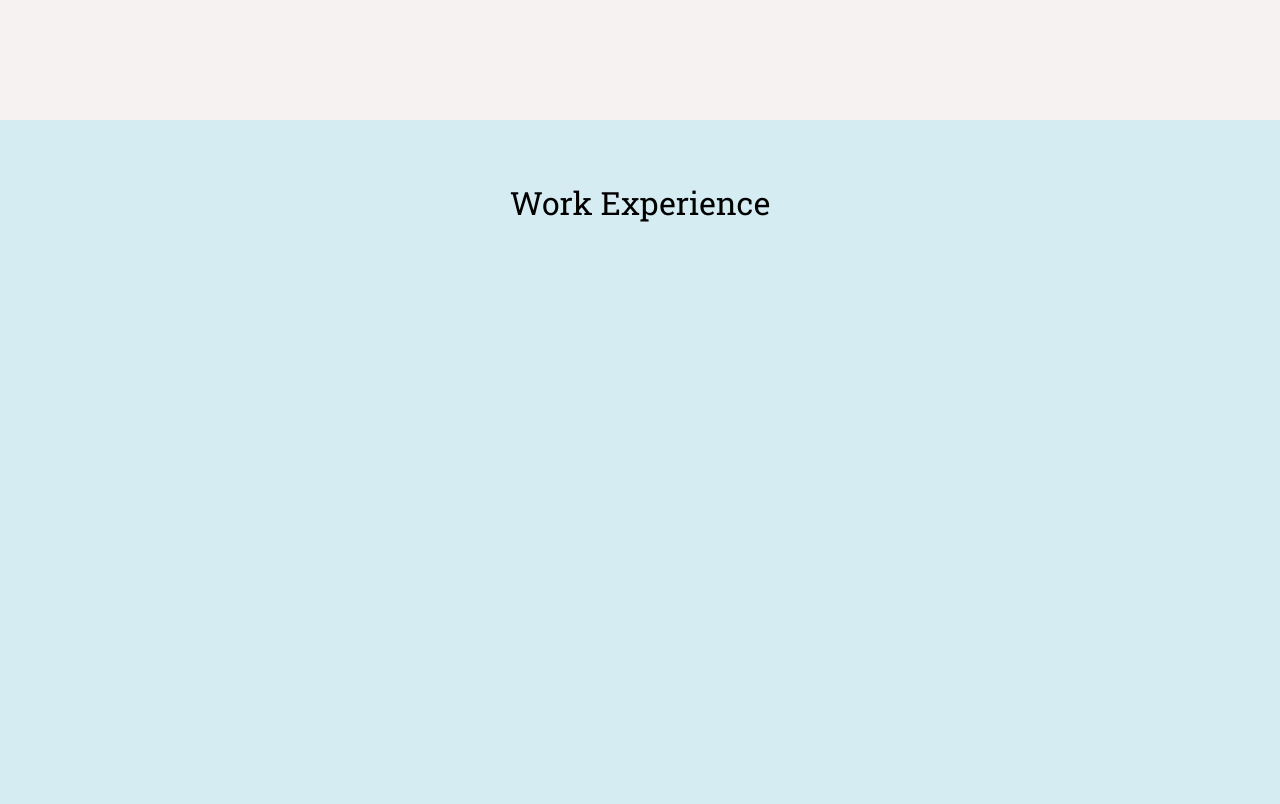
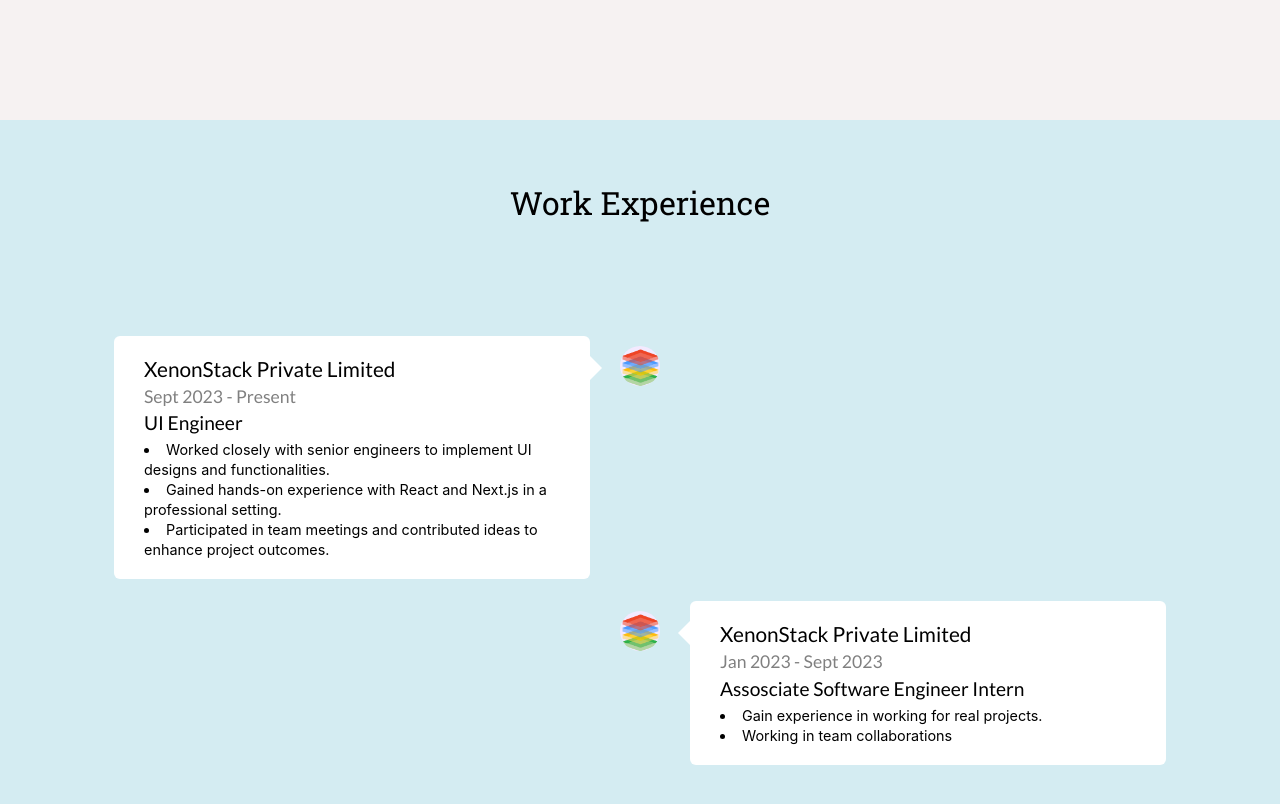
Before and after one commit to Bipul-Dubey/my_portfolio, a Next.js app: page / in a window 1280 px wide. Shown: the part 1480-2284 px from the top of the page. Built offline with nearby package versions, Linux system fonts and the light colour scheme; a web font is replaced by a local one.

Commit message:
work section completed

```diff
--- a/common/constant.js
+++ b/common/constant.js
@@ -132,3 +132,27 @@
     ],
   },
 ];
+
+export const WorkExperince = [
+  {
+    image: "/assets/xenonstack.png",
+    company_name: "XenonStack Private Limited",
+    duration: "Sept 2023 - Present",
+    role: "UI Engineer",
+    description: [
+      "Worked closely with senior engineers to implement UI designs and functionalities.",
+      "Gained hands-on experience with React and Next.js in a professional setting.",
+      "Participated in team meetings and contributed ideas to enhance project outcomes.",
+    ],
+  },
+  {
+    image: "/assets/xenonstack.png",
+    company_name: "XenonStack Private Limited",
+    duration: "Jan 2023 - Sept 2023",
+    role: "Assosciate Software Engineer Intern",
+    description: [
+      "Gain experience in working for real projects.",
+      "Working in team collaborations",
+    ],
+  },
+];
--- a/components/commonComponents.jsx
+++ b/components/commonComponents.jsx
@@ -70,7 +70,7 @@
         ? "1.2rem"
         : type == "p"
         ? "1.1rem"
-        : "",
+        : "0.9rem",
     padding: padding,
     color: color,
     textAlign: center ? "center" : "",
@@ -93,5 +93,6 @@
   display: "flex",
   paddingTop: "3.8rem",
   backgroundColor: bgcolor,
-  justifyContent: "center",
+  alignItems: "center",
+  flexDirection: "column",
 }));
--- a/components/main.jsx
+++ b/components/main.jsx
@@ -92,7 +92,7 @@
         </Title>
         <Title type="h1" color="#000" center fontType="2">
           Hi, I'm{" "}
-          <Title inline color="#060de5">
+          <Title inline color="#060de5" type="h1">
             Bipul Dubey
           </Title>
           .
--- a/components/works.jsx
+++ b/components/works.jsx
@@ -1,12 +1,125 @@
 import React from "react";
 import { StyledSectionContainer, Title } from "./commonComponents";
+import styled from "styled-components";
+import Image from "next/image";
+import { WorkExperince } from "@/common/constant";
+
+const StyledTimeLineContainer = styled("div")(({}) => ({
+  width: "90%",
+  position: "relative",
+  margin: "100px auto",
+  "@media (max-width: 768px)": {
+    margin: "50px auto",
+  },
+}));
+
+const StyledExperinceContainer = styled("div")(({ isLeft }) => ({
+  position: "relative",
+  width: "50%",
+  padding: "10px 50px",
+  left: isLeft ? "" : "50%",
+  margin: "2px 0px",
+  "@media (max-width: 768px)": {
+    width: "100%",
+    paddingLeft: "80px",
+    paddingRight: "25px",
+    left: 0,
+  },
+}));
+
+const StyledExperinceInfoContainer = styled("div")(({}) => ({
+  padding: "20px 30px",
+  backgroundColor: "white",
+  position: "relative",
+  borderRadius: "6px",
+  display: "flex",
+  flexDirection: "column",
+  gap: "0.3rem",
+}));
+
+const StyledImageContainer = styled("div")(({ src, isLeft }) => ({
+  position: "absolute",
+  height: "40px",
+  width: "40px",
+  borderRadius: "50%",
+  zIndex: "10",
+  right: isLeft ? "-20px" : "",
+  left: isLeft ? "" : "-20px",
+  top: "20px",
+  "@media (max-width: 768px)": {
+    left: 0,
+    right: 0,
+  },
+}));
+
+const StyledSideArrow = styled("span")(({ isLeft }) => ({
+  height: 0,
+  width: 0,
+  position: "absolute",
+  top: "20px",
+  zIndex: 1,
+  borderTop: "12px solid transparent",
+  borderBottom: "12px solid transparent",
+  borderLeft: "12px solid #fff",
+  right: isLeft ? "-12px" : "",
+  left: isLeft ? "" : "-12px",
+  transform: isLeft ? "" : "scaleX(-1)",
+  "@media (max-width: 768px)": {
+    left: "-12px",
+    transform: "scaleX(-1)",
+  },
+}));
+
+const StyledListContainer = styled("div")(({}) => ({}));
+
+const StyledListItem = styled("li")(({}) => ({}));
 
 const Works = () => {
   return (
     <StyledSectionContainer id="works" bgcolor="#d4ecf2">
-      <Title type="h3" capitalize center fontType="1">
+      <Title type="h3" capitalize fontType="1">
         Work Experience
       </Title>
+      <StyledTimeLineContainer bgColor="red">
+        {WorkExperince?.map((work, index) => (
+          <StyledExperinceContainer isLeft={index % 2 == 0}>
+            <StyledImageContainer isLeft={index % 2 == 0}>
+              <Image
+                src={work?.image}
+                width="40"
+                height="40"
+                alt="Company"
+                objectFit="cover"
+                style={{
+                  display: "flex",
+                  alignItems: "center",
+                  justifyContent: "center",
+                  borderRadius: "50%",
+                }}
+              />
+            </StyledImageContainer>
+            <StyledExperinceInfoContainer>
+              <Title type="h4" fontType="3">
+                {work?.company_name}
+              </Title>
+              <Title type="p" fontType="3" color="gray">
+                {work?.duration}
+              </Title>
+              <Title type="h5" fontType="3">
+                {work?.role}
+              </Title>
+              <StyledListContainer>
+                {work?.description?.map((item) => (
+                  <StyledListItem>
+                    <Title inline>{item}</Title>
+                  </StyledListItem>
+                ))}
+              </StyledListContainer>
+              <StyledSideArrow isLeft={index % 2 == 0} />
+            </StyledExperinceInfoContainer>
+          </StyledExperinceContainer>
+        ))}
+      </StyledTimeLineContainer>
     </StyledSectionContainer>
   );
 };
```
Also changed, not shown: public/assets/google.jpg (added), public/assets/xenonstack.png (added).
